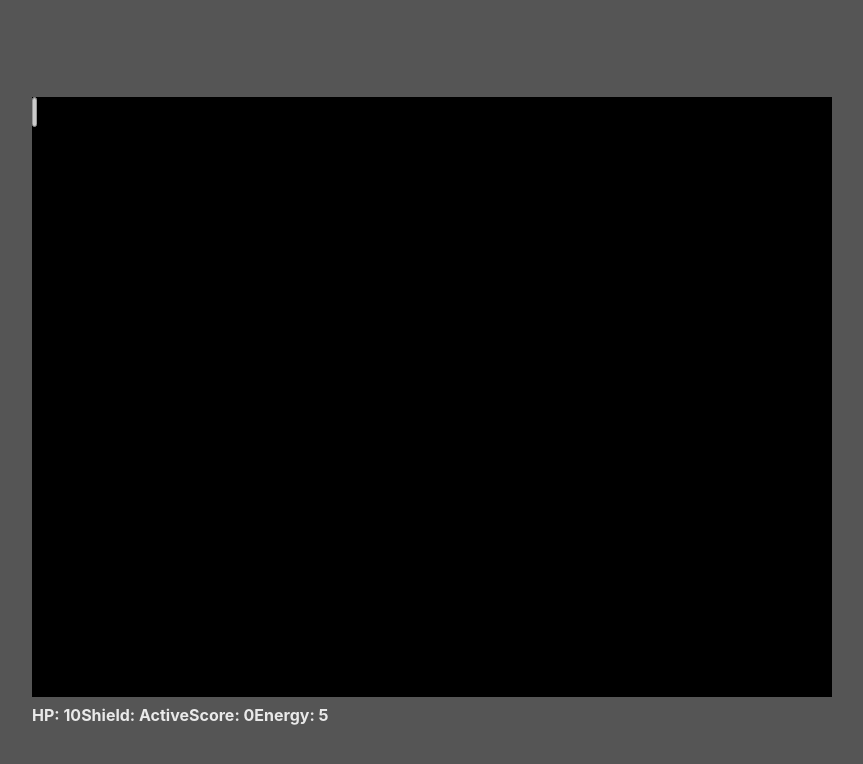
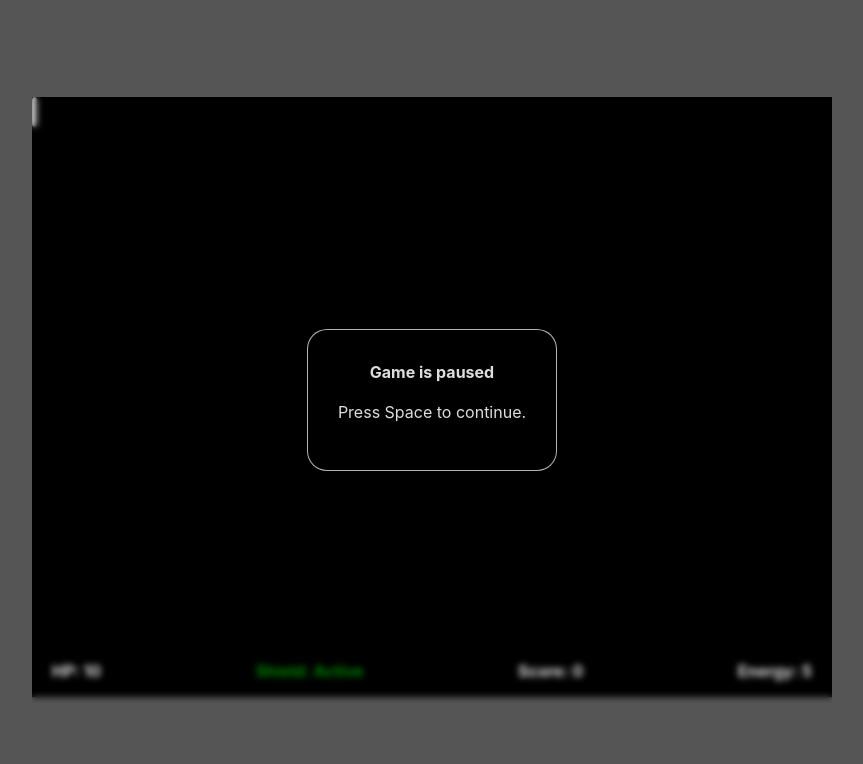
Before and after one commit to Hurreman/spaceshooter, a React (Vite) app: page / in a window 1280 px wide. Shown: the top 764 px of the page, without its empty margins (208-1071 px from the left). Built offline with nearby package versions, Linux system fonts and the light colour scheme.

Commit message:
gameover state + restart func

```diff
--- a/src/App.css
+++ b/src/App.css
@@ -45,6 +45,21 @@ body, html {
 
 .ui {
   position: absolute;
+  bottom: 0;
+  left: 0;
+  width: 100%;
+  padding: 20px;
+  display: flex;
+  align-items: center;
+  justify-content: space-between;
+}
+
+.shield.active {
+  color: green;
+}
+
+.shield.recharging {
+  color: red;
 }
 
 .energyBar {
@@ -69,3 +84,36 @@ body, html {
   transform: translateY(0);
   transition: transform 0.3s ease;
 }
+
+.pauseScreen,
+.gameOverScreen  {
+  position: absolute;
+  top: 0;
+  left: 0;
+  width: 100%;
+  height: 100%;
+  backdrop-filter: blur(3px);
+  display: flex;
+  align-items: center;
+  justify-content: center;
+  flex-direction: column;
+  opacity: 0;
+  pointer-events: none;
+  transition: 0.3s ease;
+}
+
+.pauseScreen > div {
+  display: flex;
+  align-items: center;
+  justify-content: center;
+  flex-direction: column;
+  background-color: rgba(0,0,0,0.8);
+  padding: 30px;
+  border-radius: 20px;
+  border: 1px solid rgba(255,255,255,0.7)
+}
+
+.pauseScreen.visible,
+.gameOverScreen.visible {
+  opacity: 1;
+}
--- a/src/components/Game.tsx
+++ b/src/components/Game.tsx
@@ -19,14 +19,20 @@ interface Enemy extends Sprite {
 
 export default function Game() {
 
+    try {
         const maxEnergy = 5;
 
-    const [shieldActive, setShieldActive ] = useState<boolean>(true);
-    const [score, setScore ] = useState<number>(0);
-    const [playerHp, setPlayerHp ] = useState<number>(10);
-    const [energyState,setEnergyState] = useState<number>(maxEnergy);
-    const [energyRechargeRate,setEnergyRechargeRate] = useState<number>(0.5);
-
+        /**
+         * State used for UI elements outside the game. The same is reflected in variables below,
+         * as I'm having issues with pixijs being able to read the current state within the game loop.
+         * */
+        const [shieldActive, setShieldActive] = useState<boolean>(true);
+        const [score, setScore] = useState<number>(0);
+        const [playerHpState, setPlayerHpState] = useState<number>(10);
+        const [energyState, setEnergyState] = useState<number>(maxEnergy);
+        const [energyRechargeRate, setEnergyRechargeRate] = useState<number>(0.5);
+        const [gameRunningState, setGameRunningState] = useState<boolean>(false);
+        const [gameOverState,setGameOverState] = useState<boolean>(false);
 
         let enemies: any[] = [];
         let player: any = {};
@@ -34,11 +40,15 @@ export default function Game() {
         let bullets: any[] = [];
         let stars: any[] = [];
         let shield: any = {};
+        let playerHp = 10;
 
         let lastEnemySpawn = 0;
         let lastStarSpawn = 0;
 
         let energy = maxEnergy;
+
+        let gameRunning = false;
+        let gameOver = false;
 
         let energyTimer;
 
@@ -50,13 +60,13 @@ export default function Game() {
         const energyBarFill = useRef(null);
 
         const fireBullet = (app) => {
-        if( energy >= 1 ) {
+            if (energy >= 1) {
                 const bullet = createBullet();
                 app.stage.addChild(bullet);
                 bullets.push(bullet);
                 energy -= 1;
 
-            setEnergyState( () => {
+                setEnergyState(() => {
                     return energy;
                 });
             }
@@ -94,7 +104,7 @@ export default function Game() {
             const moveEnemies = (delta) => {
 
                 enemies.forEach(enemy => {
-                if( !enemy.destroyed ) {
+                    if (!enemy.destroyed) {
                         enemy.y += enemy.speed;
                     }
                 });
@@ -114,29 +124,29 @@ export default function Game() {
                         && bounds1.y + bounds1.height > bounds2.y
                     );
                 }
-            catch( error ) {
+                catch (error) {
                     return false;
                 }
             }
 
             const moveBullets = (delta) => {
                 bullets.forEach(bullet => {
-                if( !bullet.destroyed ) {
+                    if (!bullet.destroyed) {
 
                         bullet.y -= bullet.speed;
 
                         enemies.forEach(enemy => {
-                        if( !enemy.destroyed ) {
+                            if (!enemy.destroyed) {
 
                                 const hit = testForAABB(bullet, enemy);
 
                                 if (hit) {
                                     // Create an explosion AnimatedSprite
-                                explode( enemy.x, enemy.y );
+                                    explode(enemy.x, enemy.y);
                                     enemy.hp = 0;
                                     bullet.destroy();
                                     enemy.destroy();
-                                setScore( prev => prev + 1 );
+                                    setScore(prev => prev + 1);
                                 }
                             }
                         });
@@ -145,7 +155,7 @@ export default function Game() {
                 });
             }
 
-        const explode = (x: number, y: number ) => {
+            const explode = (x: number, y: number) => {
                 const explosion = new AnimatedSprite(explosionTextures);
                 explosion.x = x;
                 explosion.y = y;
@@ -159,71 +169,106 @@ export default function Game() {
                 app.stage.addChild(explosion);
             }
 
-        console.log( energyBar );
+            console.log(energyBar);
 
             const movePlayer = (e) => {
+                if (gameRunning) {
                     let pos = e.data.global;
                     player.x = pos.x;
                     player.y = pos.y;
 
-            energyBar.current.style.transform = 'translateX(' + (pos.x + (player.width/2)) + 'px) translateY(' + (pos.y - 15 ) + 'px)';
+                    energyBar.current.style.transform = 'translateX(' + (pos.x + (player.width / 2)) + 'px) translateY(' + (pos.y - 15) + 'px)';
 
                     // Collisio Detection
-            enemies.forEach( enemy => {
+                    enemies.forEach(enemy => {
                         try {
-                    const hit = testForAABB( player, enemy );
-                    if( hit ) {
-                        explode( player.x, player.y );
+                            const hit = testForAABB(player, enemy);
+                            if (hit) {
+                                explode(player.x, player.y);
                                 enemy.destroy();
 
-                        if( shield.alpha === 1 ) {
+                                if (shield.alpha === 1) {
                                     setShieldActive(false);
                                     shield.alpha = 0;
                                     setTimeout(() => {
                                         shield.alpha = 1;
                                         setShieldActive(true);
-                            }, 2000 );
+                                    }, 2000);
                                 }
                                 else {
-                            setPlayerHp( prev => prev - 1 );
+                                    takeDamage(1);
                                 }
                             }
                         }
-                catch( error ) {
+                        catch (error) {
                             return;
                         }
                     });
                 }
+            }
 
             const moveStars = (delta) => {
-            stars.forEach( star => {
+                stars.forEach(star => {
                     star.y += star.speed;
                 });
             }
 
+            const takeDamage = ( damage ) => {
+                console.log( 'Take ' + damage + ' damage');
+                setPlayerHpState( prev => {
+                    return prev - damage
+                } );
+                playerHp -= damage;
+
+                if( playerHp <= 0 ) {
+                    gameRunning = false;
+                    gameOver = true;
+                    setGameOverState( true );
+                }
+            }
+
             const gameLoop = (delta) => {
+
+                if (gameRunning) {
                     moveEnemies(delta);
                     moveBullets(delta);
-            moveStars(delta);
-
-            energyBarFill.current.style.transform = 'translateY(' +((maxEnergy - energy) * 20)+ '%)';
-
-            // Stars Spawning
-            if( delta.lastTime - lastStarSpawn >= 250 ) {
-                const star = generateStar(app, undefined);
-                app.stage.addChild(star);
-                stars.push( star );
-                lastStarSpawn = delta.lastTime;
-            }
-
+                    energyBarFill.current.style.transform = 'translateY(' + ((maxEnergy - energy) * 20) + '%)';
                     // Enemies every 2 s
-            if( delta.lastTime - lastEnemySpawn >= 2000 ) {
+                    if (delta.lastTime - lastEnemySpawn >= 500) {
                         const enemy = createEnemy(Math.random() * app.screen.width, 0);
                         app.stage.addChild(enemy);
                         enemies.push(enemy);
                         lastEnemySpawn = delta.lastTime;
                     }
+                }
 
+                moveStars(delta);
+
+                // Stars Spawning
+                if (delta.lastTime - lastStarSpawn >= 250) {
+                    const star = generateStar(app, undefined);
+                    app.stage.addChild(star);
+                    stars.push(star);
+                    lastStarSpawn = delta.lastTime;
+                }
+
+            }
+
+            const restart = () => {
+                setGameRunningState( true );
+                gameRunning = true;
+                setPlayerHpState( 10 );
+                playerHp = 10;
+                setGameOverState( false );
+                gameOver = false;
+                enemies.forEach( (enemy) => {
+                    enemy.destroy();
+                })
+                enemies = [];
+                bullets.forEach( (bullet) => {
+                    bullet.destroy();
+                });
+                bullets = [];
             }
 
             (async () => {
@@ -246,7 +291,7 @@ export default function Game() {
 
                 for (i = 1; i < 60; i++) {
                     let num = '000' + i;
-                if( i > 9 && i < 100 ) {
+                    if (i > 9 && i < 100) {
                         num = '00' + i;
                     }
                     const texture = Texture.from(num + '.png');
@@ -259,7 +304,7 @@ export default function Game() {
                  */
                 player = new Container();
 
-            app.stage.addChild( player );
+                app.stage.addChild(player);
 
                 const playerSprite = Sprite.from('/public/player.jpg') as Player;
 
@@ -282,7 +327,15 @@ export default function Game() {
 
                 // Player movement
                 document.addEventListener('keydown', (e) => {
-                //e.key;
+                    if (e.key === ' ') {
+                        if( gameOver ) {
+                            restart();
+                        }
+                        else {
+                            setGameRunningState(prev => !prev);
+                            gameRunning = !gameRunning;
+                        }
+                    }
                 });
 
                 document.addEventListener('keyup', (e) => {
@@ -291,18 +344,18 @@ export default function Game() {
 
                 //fireBullet(app);
 
-            energyTimer = setInterval( () => {
-                if( energy + 1 >= maxEnergy ) {
+                energyTimer = setInterval(() => {
+                    if (energy + 1 >= maxEnergy) {
                         energy = maxEnergy;
                     }
                     else {
                         energy += 1;
                     }
 
-                setEnergyState( () => {
+                    setEnergyState(() => {
                         return energy;
                     });
-            }, energyRechargeRate * 1000 );
+                }, energyRechargeRate * 1000);
 
                 // Enable interactivity!
                 app.stage.eventMode = 'dynamic';
@@ -323,11 +376,9 @@ export default function Game() {
 
                 document.addEventListener("visibilitychange", () => {
                     if (document.hidden) {
-                    console.log( 'pause');
-                  app.ticker.stop();
+                        gameRunning = false;
+                        setGameRunningState(false);
                     } else {
-                    console.log( 'resume');
-                    app.ticker.start();
                     }
                 });
             })();
@@ -338,17 +389,33 @@ export default function Game() {
         }, []);
 
         return (
-        <div className="wrapper">
+            <div className={"wrapper" + (gameRunningState ? ' running' : ' paused')}>
                 <div ref={gameCanvas} />
                 <div className="energyBar" ref={energyBar}>
                     <div className="inner" ref={energyBarFill}></div>
                 </div>
                 <div className="ui">
-                <strong>HP: {playerHp}</strong>
+                    <strong>HP: {playerHpState}</strong>
+                    <div className={"shield" + (shieldActive ? ' active' : ' recharging')}>
                         <strong>Shield: {shieldActive ? 'Active' : 'Recharging'}</strong>
+                    </div>
                     <strong>Score: {score}</strong>
                     <strong>Energy: {energyState}</strong>
+                </div>
+                <div className={"pauseScreen" + (!gameRunningState && !gameOverState ? ' visible' : '')}>
+                    <div>
+                        <strong>Game is paused</strong>
+                        <p>Press <span>Space</span> to continue.</p>
+                    </div>
+                </div>
+                <div className={"gameOverScreen" + (gameOverState ? ' visible' : '')}>
+                    <h2>Game over!</h2>
                 </div>
             </div>
         )
     }
+    catch (error) {
+        console.error(error);
+    }
+
+}
```
Lines whose indentation alone changed are shown as unchanged.
